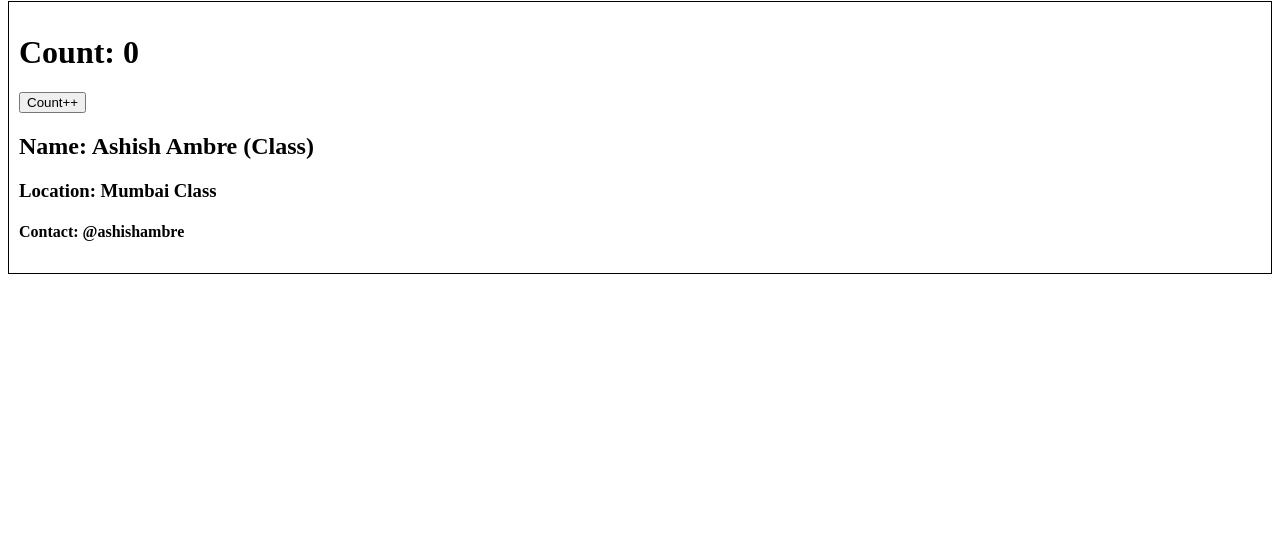
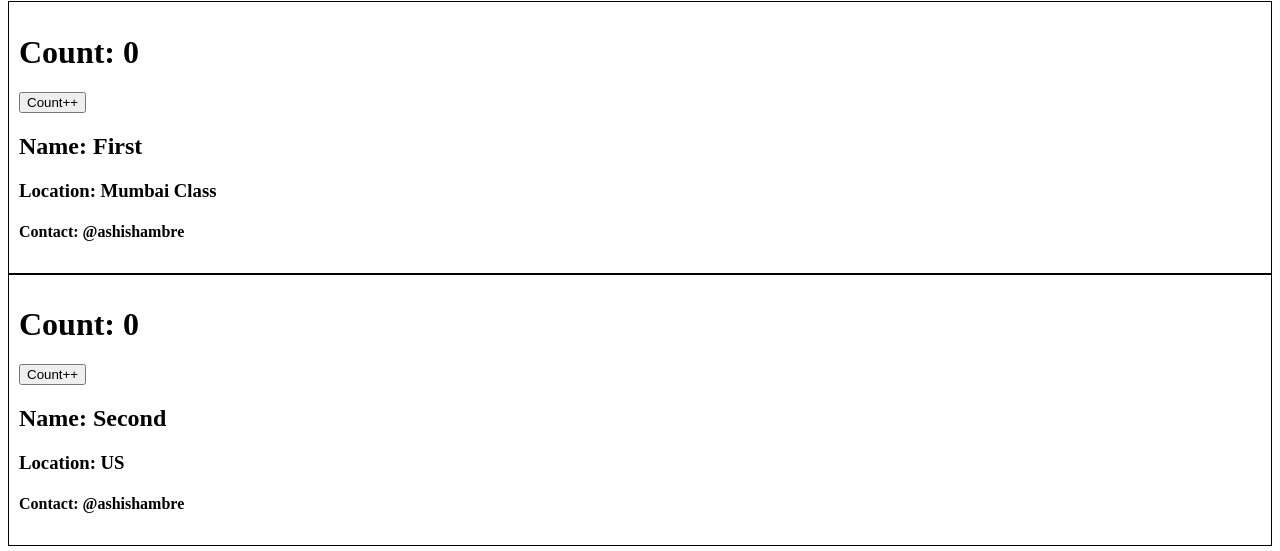
Before and after one commit to ashishambre/react-learning, a React (Vite) app: page /about in a window 1280 px wide. Shown: the part 252-803 px from the top of the page. Built offline with nearby package versions, Linux system fonts and the light colour scheme.

Commit message:
episode 08.05 - Lifecycle methods for multiple children components

```diff
--- a/src/components/About.js
+++ b/src/components/About.js
@@ -2,13 +2,13 @@ import { Component } from "react";
 import UserClass from "./UserClass";
 
 class About extends Component {
-  constructor(props){
+  constructor(props) {
     super(props);
     console.log("Parent constructor");
   }
 
   componentDidMount() {
-    console.log("Parent componentDidMount")
+    console.log("Parent componentDidMount");
   }
 
   render() {
@@ -17,7 +17,8 @@ class About extends Component {
       <div>
         <h1>About</h1>
         <h2>This is Namaste React Web Series</h2>
-        <UserClass name={"Ashish Ambre (Class)"} location={"Mumbai Class"}/>
+        <UserClass name={"First"} location={"Mumbai Class"} />
+        <UserClass name={"Second"} location={"US"} />
       </div>
     );
   }
```
